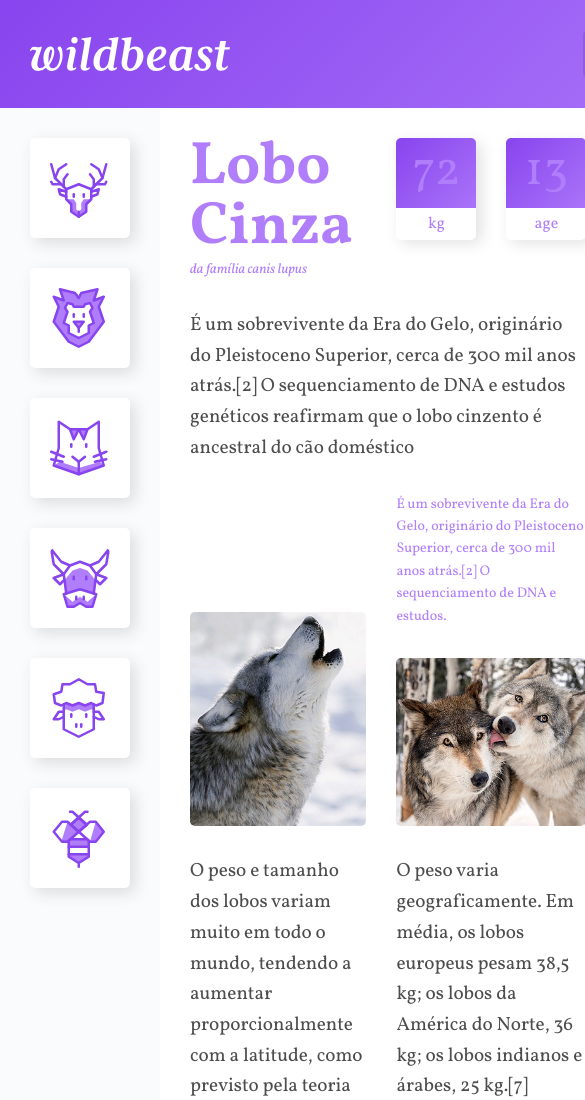
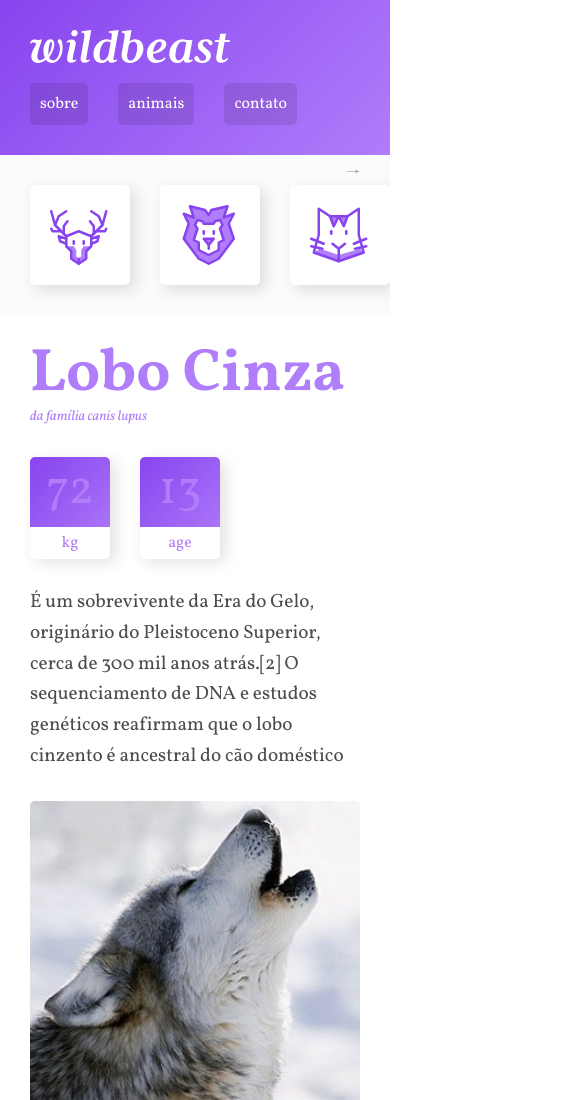
Before and after one commit to kiraiSky/wildbeast, a plain HTML site: page index.html in a window 390 px wide. Shown: the top 1100 px of the page, 585 px wide, since content can reach past the window. Drawn offline with Linux system fonts and the light colour scheme.

Commit message:
responsive

```diff
--- a/css/style.css
+++ b/css/style.css
@@ -36,6 +36,28 @@ a {
     "footer  footer  footer";
 }
 
+@media (max-width: 1200px) {
+  .estrutura {
+    grid-template-areas:
+      "header  header header"
+      "sidenav content content"
+      "sidenav anuncios anuncios"
+      "footer  footer  footer";
+  }
+}
+
+@media (max-width: 760px) {
+  .estrutura {
+    grid-template-columns: 100%;
+    grid-template-areas:
+      "header"
+      "sidenav"
+      "content"
+      "anuncios"
+      "footer ";
+  }
+}
+
 /* Header */
 .header {
   grid-area: header;
@@ -69,6 +91,21 @@ a {
   margin-left: 30px;
 }
 
+@media (max-width: 760px) {
+  .header {
+    grid-template-columns: auto;
+  }
+  .logo {
+    margin-bottom: 20px;
+  }
+  .header nav a {
+    font-size: 1em;
+  }
+  .header li + li {
+    margin-left: 10px;
+  }
+}
+
 /* Sidenav */
 .sidenav {
   grid-area: sidenav;
@@ -89,6 +126,41 @@ a {
 .sidenav li a:hover {
   background: #b07dfb;
 }
+@keyframes seta {
+  from {
+    right: 30px;
+  }
+  to {
+    right: 20px;
+  }
+}
+
+@media (max-width: 760px) {
+  .sidenav ul {
+    display: flex;
+  }
+  .sidenav ul li {
+    flex: 1 0 60px;
+  }
+  .sidenav {
+    padding: 0 30px;
+    overflow-x: auto; /*torna a barra de rolagem apenas no item*/
+    -webkit-overflow-scrolling: touch;
+    -ms-overflow-style: -ms-autohiding-scrollbar;
+    position: relative;
+  }
+  .sidenav::after {
+    content: "🠒";
+    position: absolute;
+    top: 5px;
+    right: 30px;
+    color: rgba(0, 0, 0, 0.3);
+    animation: seta 0.5s ease-in 0s infinite alternate;
+  }
+  .sidenav li a {
+    margin: 30px 30px 30px 0;
+  }
+}
 
 /* Content */
 .content {
@@ -99,7 +171,6 @@ a {
   display: grid;
   grid-template-columns: 1fr 1fr;
   gap: 30px;
-  grid-template-areas: "";
 }
 
 .col-wide {
@@ -223,6 +294,16 @@ a {
   border-top: 2px solid #b07dfb;
 }
 
+@media (max-width: 600px) {
+  .content {
+    grid-template-columns: auto;
+  }
+
+  .content .destaque {
+    max-width: 100%;
+  }
+}
+
 /* Anuncios */
 .anuncios {
   grid-area: anuncios;
@@ -231,6 +312,7 @@ a {
   align-content: start;
   padding: 30px;
   gap: 30px;
+  grid-template-columns: repeat(auto-fit, minmax(150px, 1fr));
 }
 
 /* Footer */
```
